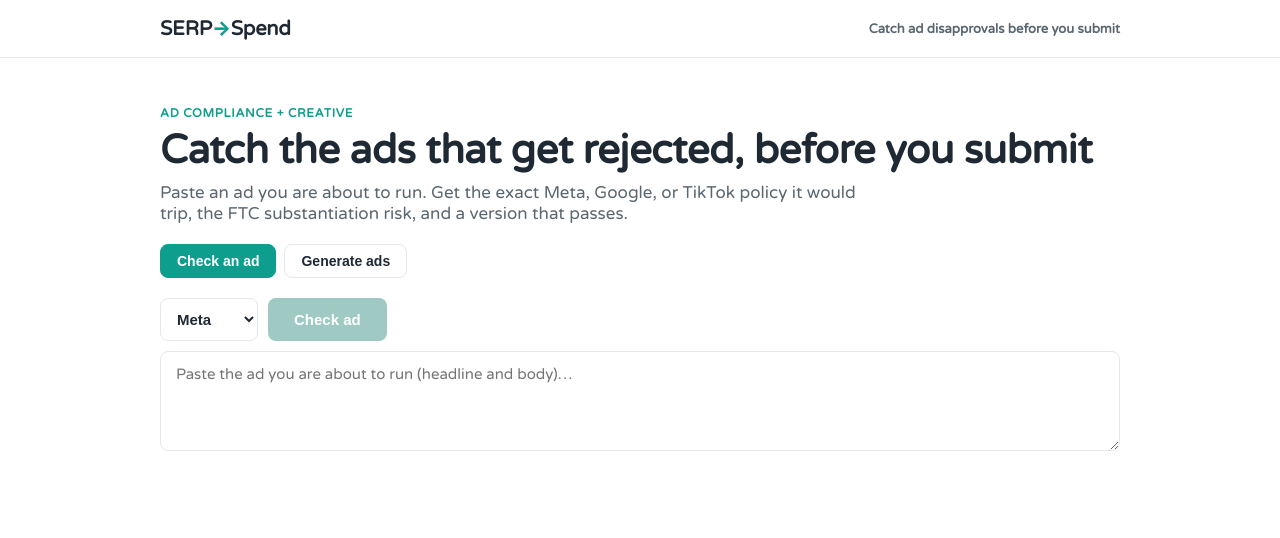
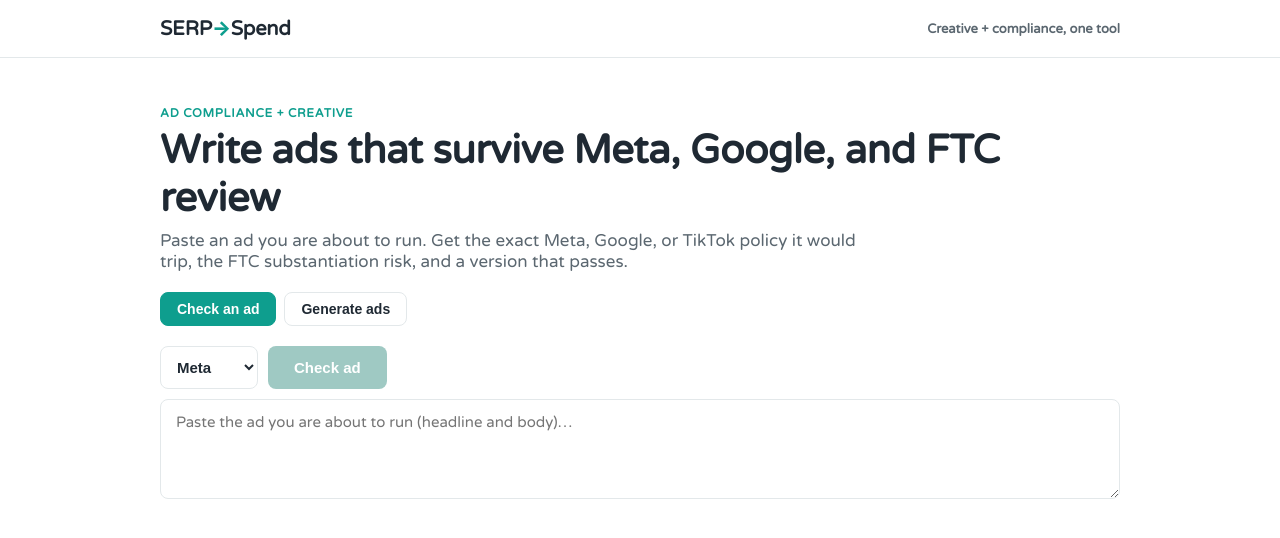
Before and after one commit to fayerman-source/serp-to-spend, a Next.js app: page / in a window 1280 px wide. Shown: the top 538 px of the page. Built offline with nearby package versions, Linux system fonts and the light colour scheme.

Commit message:
chore: reframe the tagline to reflect creative + compliance (#5)
Lead with both halves of what the tool does instead of only the
disapproval check. Header: "Creative + compliance, one tool";
hero: "Write ads that survive Meta, Google, and FTC review".

```diff
--- a/app/page.tsx
+++ b/app/page.tsx
@@ -398,7 +398,7 @@ export default function Home() {
             SERP<span style={{ color: C.teal }}>→</span>Spend
           </div>
           <div style={{ fontSize: 13, color: C.muted, fontWeight: 600 }}>
-            Catch ad disapprovals before you submit
+            Creative + compliance, one tool
           </div>
         </div>
       </header>
@@ -414,7 +414,7 @@ export default function Home() {
             letterSpacing: "-0.01em",
           }}
         >
-          Catch the ads that get rejected, before you submit
+          Write ads that survive Meta, Google, and FTC review
         </h1>
         <p style={{ color: C.muted, marginTop: 0, fontSize: 17, maxWidth: 700 }}>
           {mode === "check"
```
